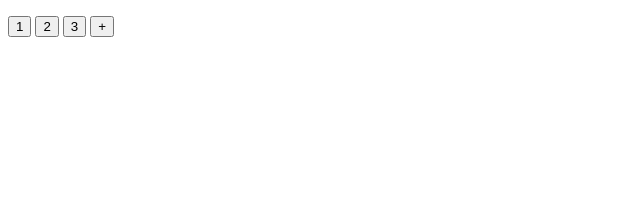
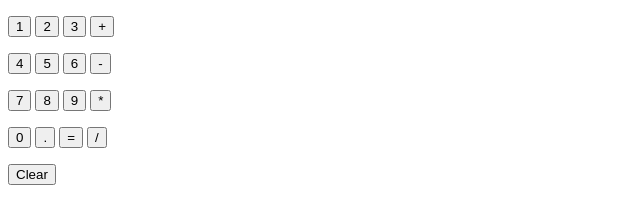
Before and after one commit to Bamshak90/console-calculator, a plain HTML site: page index.html in a window 1280 px wide. Shown: the whole page, without its empty margins (0-640 px from the left). Drawn offline with Linux system fonts and the light colour scheme.

Commit message:
Added the remaining buttons and used the eval(calculation) as a practice for this calculator

```diff
--- a/index.html
+++ b/index.html
@@ -29,6 +29,81 @@
     ">+</button>
   </p>
 
+  <p>
+    <button onclick="
+      calculation += '4';
+      console.log(calculation);
+    ">4</button>
+
+    <button onclick="
+      calculation += '5';
+      console.log(calculation);
+    ">5</button>
+
+    <button onclick="
+      calculation += '6';
+      console.log(calculation);
+    ">6</button>
+
+    <button onclick="
+      calculation += ' - ';
+      console.log(calculation);
+    ">-</button>
+  </p>
+
+  <p>
+    <button onclick="
+      calculation += '7';
+      console.log(calculation);
+    ">7</button>
+
+    <button onclick="
+      calculation += '8';
+      console.log(calculation);
+    ">8</button>
+
+    <button onclick="
+      calculation += '9';
+      console.log(calculation);
+    ">9</button>
+
+    <button onclick="
+      calculation += ' * ';
+      console.log(calculation);
+    ">*</button>
+  </p>
+
+  <p>
+    <button onclick="
+      calculation += '0';
+      console.log(calculation);
+    ">0</button>
+
+    <button onclick="
+      calculation += '.';
+      console.log(calculation);
+    ">.</button>
+
+    <button onclick="
+    calculation = eval(calculation);
+    console.log(calculation);
+    ">=</button>
+
+
+    <button onclick="
+    calculation += ' / ';
+    console.log(calculation);
+    ">/</button>
+    </p>
+
+    <p>
+    <button onclick="
+    calculation = '';
+    console.log(calculation);
+    ">Clear</button>
+    </p>
+
+
 
 
 
```
